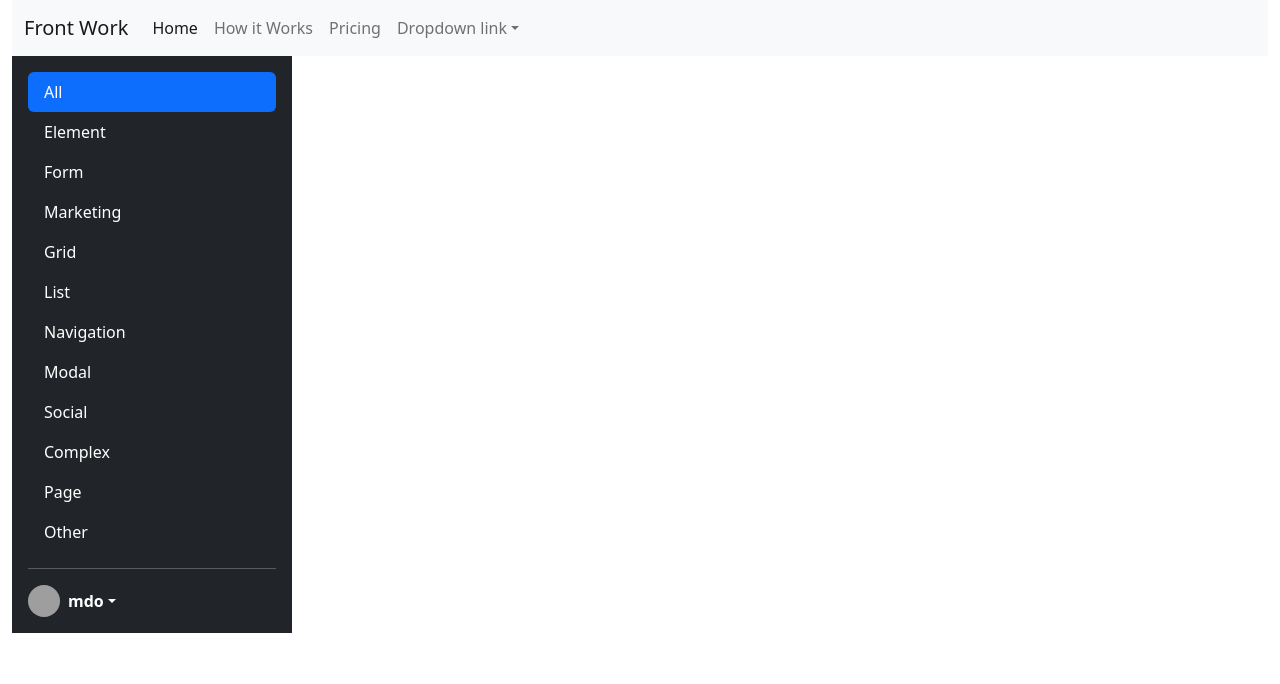
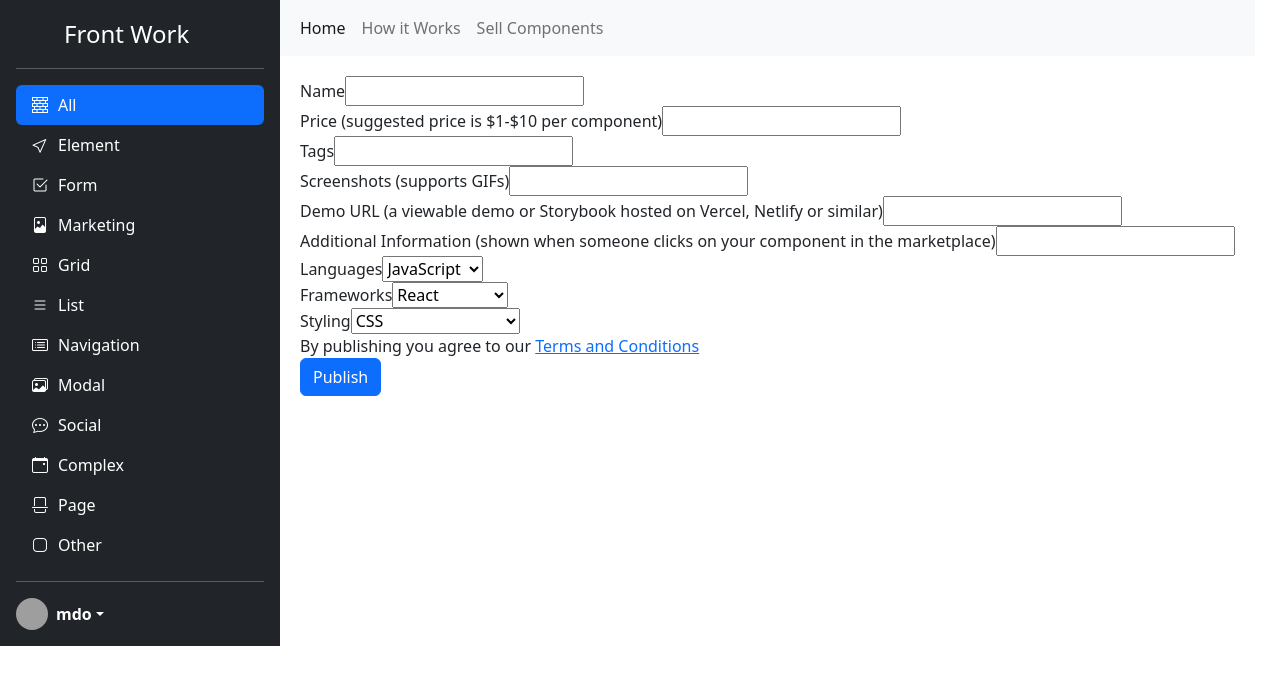
Before and after one commit to kalburgimanjunath/react-frontstore, a React (Create React App) app: page /upload in a window 1280 px wide. Shown: the top 684 px of the page. Built offline with nearby package versions, Linux system fonts and the light colour scheme; grey boxes are pictures that could not be loaded.

Commit message:
11 files modified, 1 added

```diff
--- a/package.json
+++ b/package.json
@@ -5,6 +5,8 @@
   "dependencies": {
     "@popperjs/core": "^2.11.5",
     "bootstrap": "^5.2.0",
+    "bootstrap-icons": "^1.9.1",
+    "formik": "^2.2.9",
     "react": "^18.1.0",
     "react-dom": "^18.1.0",
     "react-router": "^6.3.0",
--- a/public/index.html
+++ b/public/index.html
@@ -3,6 +3,10 @@
   rel="stylesheet"
   integrity="sha384-gH2yIJqKdNHPEq0n4Mqa/HGKIhSkIHeL5AyhkYV8i59U5AR6csBvApHHNl/vI1Bx"
   crossorigin="anonymous"
+/>
+<link
+  rel="stylesheet"
+  href="https://cdn.jsdelivr.net/npm/bootstrap-icons@1.9.1/font/bootstrap-icons.css"
 />
 
 <div id="root"></div>
--- a/src/App.js
+++ b/src/App.js
@@ -6,6 +6,7 @@ import Header from './components/Header';
 import { Routes, Route } from 'react-router-dom';
 import HowItWorks from './pages/static/HowItWorks';
 import ProductDetail from './pages/ProductDetail';
+import Upload from './pages/Upload';
 import CategoryWise from './components/CategoryWise';
 export default function App() {
   const ProductList = [
@@ -59,10 +60,14 @@ export default function App() {
     },
   ];
   return (
-    <div className="container-fluid">
-      <Header />
+    <div className="container-fluid" style={{ padding: 0 }}>
       <div style={{ flex: 1, display: 'flex' }}>
         <Sidebar />
+
+        <div>
+          <div style={{ flex: 1 }}>
+            <Header />
+          </div>
           <Routes>
             <Route path="/howitworks" element={<HowItWorks />} />
             <Route
@@ -73,9 +78,11 @@ export default function App() {
               path="categorywise/:id"
               element={<CategoryWise ProductList={ProductList} />}
             />
+            <Route path="/upload" element={<Upload />} />
             <Route path="" element={<Main ProductList={ProductList} />} exact />
           </Routes>
         </div>
       </div>
+    </div>
   );
 }
--- a/src/components/CategoryWise.js
+++ b/src/components/CategoryWise.js
@@ -5,6 +5,7 @@ import Footer from './Footer';
 import { useParams, Link } from 'react-router-dom';
 export default function CategoryWise({ ProductList, categorysearch }) {
   const { id } = useParams();
+
   return (
     <div
       className="page"
@@ -25,7 +26,11 @@ export default function CategoryWise({ ProductList, categorysearch }) {
         <Hero />
       </div>
       <div>
-        <FilterList products={ProductList} categorysearch={id} />
+        {id !== 'All' ? (
+          <FilterList products={ProductList} categorysearch={id} />
+        ) : (
+          <FilterList products={ProductList} categorysearch="all" />
+        )}
       </div>
       <Footer />
     </div>
--- a/src/components/FilterList.js
+++ b/src/components/FilterList.js
@@ -33,6 +33,7 @@ export default function FilterList({ products, categorysearch }) {
   } else {
     filterData = products;
   }
+  // console.log(categorysearch);
 
   return (
     <>
--- a/src/components/Footer.js
+++ b/src/components/Footer.js
@@ -3,7 +3,8 @@ import { Link } from 'react-router-dom';
 export default function Sidebar() {
   return (
     <div>
-      Have awesome components to sell? <Link to="">Upload Component</Link>
+      Have awesome components to sell?{' '}
+      <Link to="./upload">Upload Component</Link>
     </div>
   );
 }
--- a/src/components/Header.js
+++ b/src/components/Header.js
@@ -4,9 +4,9 @@ export default function Header() {
   return (
     <nav className="navbar navbar-expand-lg bg-light">
       <div className="container-fluid">
-        <a className="navbar-brand" href="#">
+        {/* <a className="navbar-brand" href="#">
           Front Work
-        </a>
+        </a> */}
         <button
           className="navbar-toggler"
           type="button"
@@ -31,11 +31,11 @@ export default function Header() {
               </Link>
             </li>
             <li className="nav-item">
-              <a className="nav-link" href="#">
-                Pricing
-              </a>
+              <Link className="nav-link" to="sell">
+                Sell Components
+              </Link>
             </li>
-            <li className="nav-item dropdown">
+            {/* <li className="nav-item dropdown">
               <a
                 className="nav-link dropdown-toggle"
                 href="#"
@@ -62,7 +62,7 @@ export default function Header() {
                   </a>
                 </li>
               </ul>
-            </li>
+            </li> */}
           </ul>
         </div>
       </div>
--- a/src/components/Main.js
+++ b/src/components/Main.js
@@ -9,7 +9,7 @@ export default function Main({ ProductList }) {
         <Hero />
       </div>
       <div>
-        <FilterList products={ProductList} categorysearch="list" />
+        <FilterList products={ProductList} categorysearch="all" />
       </div>
       <Footer />
     </div>
--- a/src/components/sidebar.js
+++ b/src/components/sidebar.js
@@ -14,27 +14,39 @@ export default function Sidebar() {
     'Page',
     'Other',
   ];
+  const icons = [
+    'bi-cursor',
+    'bi-check2-square',
+    'bi-file-image',
+    'bi-grid',
+    'bi-list',
+    'bi-card-list',
+    'bi-images',
+    'bi-chat-dots',
+    'bi-calendar-event',
+    'bi-file-break',
+    'bi-app',
+  ];
   return (
     <div
       className="d-flex flex-column flex-shrink-0 p-3 text-bg-dark"
       style={{ width: 280, backgroundColor: '#202020', color: '#fff' }}
     >
-      {/* <a
+      <a
         href="/"
         className="d-flex align-items-center mb-3 mb-md-0 me-md-auto text-white text-decoration-none"
       >
         <svg className="bi pe-none me-2" width="40" height="32">
           <use xlink:href="#bootstrap"></use>
         </svg>
-        <span className="fs-4">Sidebar</span>
+        <span className="fs-4">Front Work</span>
       </a>
-      <hr /> */}
+      <hr />
       <ul className="nav nav-pills flex-column mb-auto">
         <li className="nav-item">
-          <Link to="">
-            <a href="#" className="nav-link active" aria-current="page">
-              All
-            </a>
+          <Link to="" className="nav-link active" aria-current="page">
+            <i className="bi bi-bricks"></i>
+            <span style={{ paddingLeft: 10 }}>All</span>
           </Link>
         </li>
         {category.map((item, index) => {
@@ -44,12 +56,12 @@ export default function Sidebar() {
                 to={`./categorywise/${item}`}
                 className="nav-link text-white"
               >
-                {item}
+                <i className={`bi ${icons[index]}`}></i>
+                <span style={{ paddingLeft: 10 }}>{item}</span>
               </Link>
             </li>
           );
         })}
-
         {/* <li>
           <a href="#" className="nav-link text-white">
             <svg className="bi pe-none me-2" width="16" height="16">
--- a/src/pages/ProductDetail.js
+++ b/src/pages/ProductDetail.js
@@ -10,18 +10,23 @@ export default function ProductDetail({ ProductList }) {
   return (
     <div className="page">
       <Link to="../">Back to Page</Link>
-      <div>{filterData[0].title}</div>
+      <div>
+        <h3>{filterData[0].title}</h3>
+      </div>
       <div>
         <TextStack items={filterData[0].techStack} />
         <button
+          className="btn btn-danger"
           type="button"
           data-bs-toggle="modal"
           data-bs-target="#exampleModal"
         >
           View Demo
         </button>
-        <button>Subscribe to Unlock</button> or
-        <button>Buy for {filterData[0].price}</button>
+        <button className="btn btn-secondary">Subscribe to Unlock</button> or
+        <button className="btn btn-secondary">
+          Buy for {filterData[0].price}
+        </button>
       </div>
       <div>
         <img src={filterData[0].productImage} width={300} />
--- /dev/null
+++ b/src/pages/Upload.js
@@ -0,0 +1,83 @@
+import React from 'react';
+import { Link } from 'react-router-dom';
+import { Formik, Form, Field } from 'formik';
+export default function Upload() {
+  return (
+    <div className="page">
+      <Formik>
+        <Form>
+          <div>
+            <label htmlfor="name">Name</label>
+            <input type="text" name="name" />
+          </div>
+          <div>
+            <label htmlfor="price">
+              Price (suggested price is $1-$10 per component)
+            </label>
+            <input type="text" name="price" />
+          </div>
+          <div>
+            <label htmlfor="tags">Tags</label>
+            <input type="text" name="tags" />
+          </div>
+          <div>
+            <label htmlfor="screenshots">Screenshots (supports GIFs)</label>
+            <input type="text" name="screenshots" />
+          </div>
+          <div>
+            <label htmlfor="demoURL">
+              Demo URL (a viewable demo or Storybook hosted on Vercel, Netlify
+              or similar)
+            </label>
+            <input type="text" name="demoURL" />
+          </div>
+          <div>
+            <label htmlfor="addinfo">
+              Additional Information (shown when someone clicks on your
+              component in the marketplace)
+            </label>
+            <input type="text" name="addinfo" />
+          </div>
+          <div>
+            <label htmlfor="language">Languages</label>
+            <select>
+              <option>JavaScript</option>
+              <option>TypeScript</option>
+              <option>Flow</option>
+            </select>
+          </div>
+          <div>
+            <label htmlfor="language">Frameworks</label>
+            <select>
+              <option>React</option>
+              <option>Vue</option>
+              <option>Angular</option>
+              <option>React Native</option>
+              <option>Svelte</option>
+              <option>WordPress</option>
+            </select>
+          </div>
+          <div>
+            <label htmlfor="language">Styling</label>
+            <select>
+              <option>CSS</option>
+              <option>Sass</option>
+              <option>Less</option>
+              <option>Styled Components</option>
+              <option>Emotion</option>
+              <option>Tailwind</option>
+              <option>Other</option>
+            </select>
+          </div>
+          <div>
+            By publishing you agree to our{' '}
+            <Link to="../howitworks">Terms and Conditions</Link>
+          </div>
+          <button type="button" className="btn btn-primary">
+            Publish
+          </button>
+        </Form>
+      </Formik>
+    </div>
+  );
+}
--- a/src/style.css
+++ b/src/style.css
@@ -3,6 +3,10 @@ p {
   font-family: -apple-system, BlinkMacSystemFont, 'Segoe UI', Roboto, Oxygen,
     Ubuntu, Cantarell, 'Open Sans', 'Helvetica Neue', sans-serif;
 }
+body {
+  margin: 0;
+  padding: 0;
+}
 .page {
   padding: 20px;
 }
```
Lines whose indentation alone changed are shown as unchanged.
